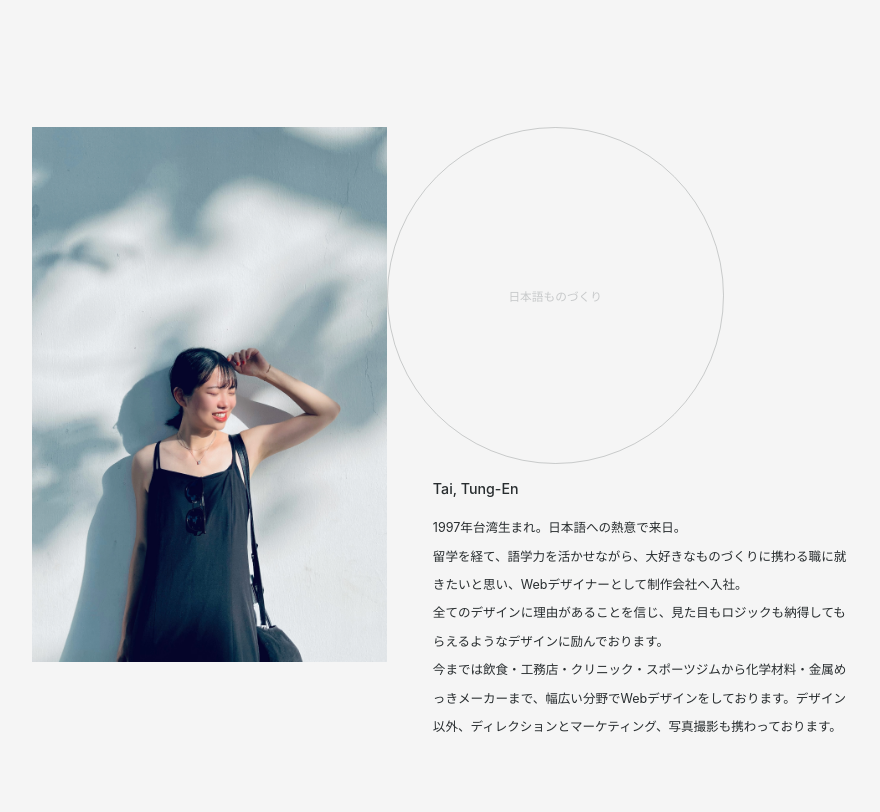
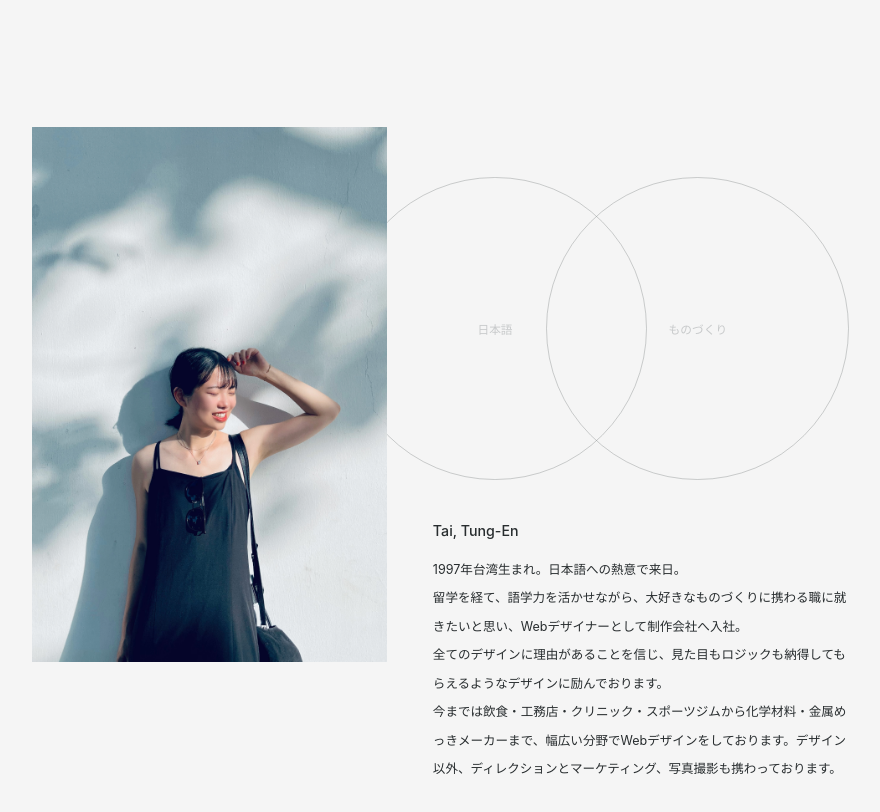
Before and after one commit to yihanYozikua/tai_portfolio, a React (Create React App) app: page / in a window 1280 px wide. Shown: the part 1540-2352 px from the top of the page, without its empty margins (219-1099 px from the left). Built offline with nearby package versions, Linux system fonts and the light colour scheme; a web font is replaced by a local one.

Commit message:
fix the circle bugt

```diff
--- a/src/css/about.module.scss
+++ b/src/css/about.module.scss
@@ -88,25 +88,38 @@ $COLOR_DESCRIPTION: #282D2F;
         width: 21.2rem;
         height: 32rem;
         object-fit: cover;
+        z-index: 10;
       }
 
       .about_self_intro_right_section_container{
         display: flex;
         flex-direction: column;
+        padding-top: 3rem;
 
         .about_self_intro_circle_container{
           display: flex;
           flex-direction: row;
           justify-content: center;
           align-items: center;
-          width: 20rem;
-          height: 20rem;
-          border: 1px $COLOR_CIRCLE_BORDER solid;
-          border-radius: 1000px;
+          margin-left: -3rem;
+          margin-bottom: 1.5rem;
 
           .about_self_intro_circle_prop{
+            display: flex;
+            justify-content: center;
+            align-items: center;
             font-size: .7rem;
             color: $COLOR_CIRCLE_TEXT;
+            width: 18rem;
+            height: 18rem;
+            border: 1px $COLOR_CIRCLE_BORDER solid;
+            border-radius: 1000px;
+            background-color: transparent;
+
+            &:nth-child(2){
+              margin-left: -6rem;
+            }
+
           }
         }
 
--- a/src/css/nav.module.scss
+++ b/src/css/nav.module.scss
@@ -15,6 +15,7 @@ nav{
   border-radius: 100px;
   animation: fadein 1.0s ease-in-out;
   font-family: 'Outfit', sans-serif;
+  z-index: 15;
 }
 
 .nav_prop{
```
